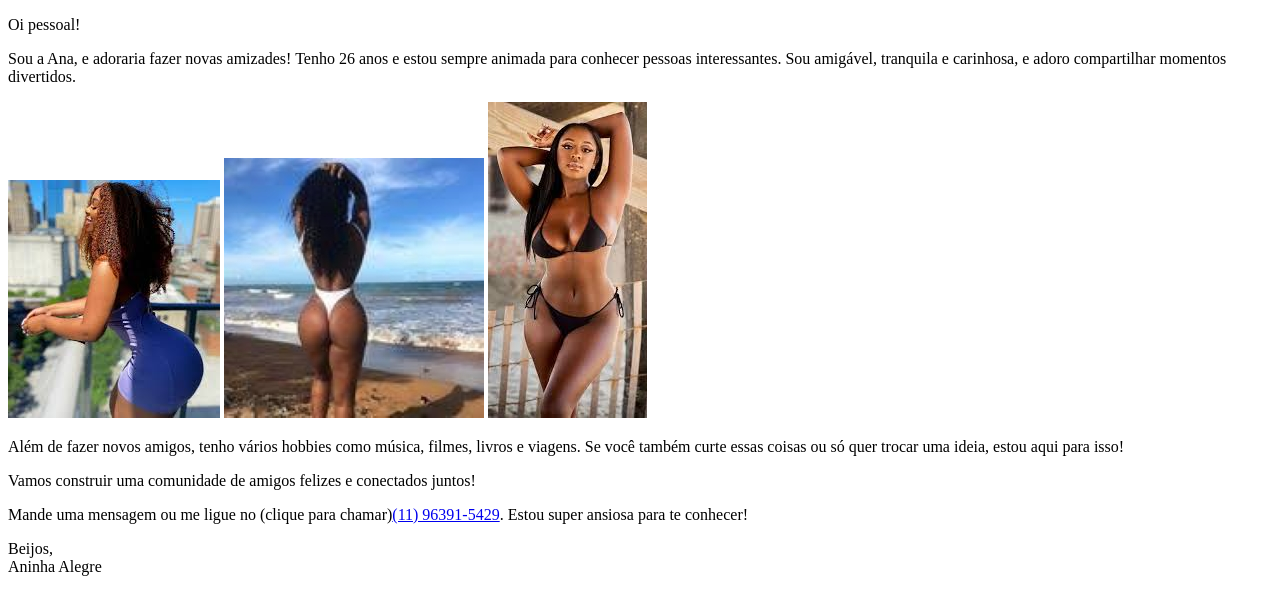
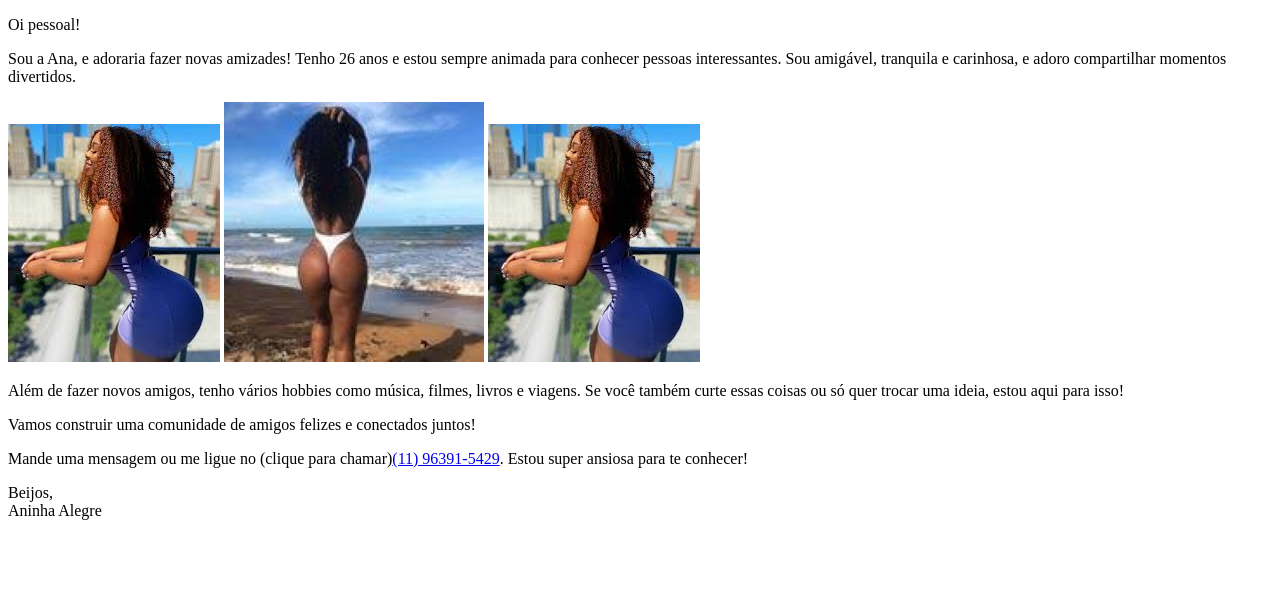
Before and after one commit to poderosaaninha/ana, a plain HTML site: page index.html in a window 1280 px wide. Drawn offline with Linux system fonts and the light colour scheme; files whose address does not match are found by name.

Commit message:
index.html

```diff
--- a/index.html
+++ b/index.html
@@ -11,9 +11,9 @@
 
     <p>Sou a Ana, e adoraria fazer novas amizades! Tenho 26 anos e estou sempre animada para conhecer pessoas interessantes. Sou amigável, tranquila e carinhosa, e adoro compartilhar momentos divertidos.</p>
 
-    <img src="C:\Users\Usuario\Desktop\1.jpg" alt="Foto de Aninha">
-    <img src="C:\Users\Usuario\Desktop\2.jpg" alt="Foto adicional 1">
-    <img src="C:\Users\Usuario\Desktop\3.jpg" alt="Foto adicional 2">
+    <img src="https://github.com/poderosaaninha/ana/blob/main/1.jpg?raw=true" alt="Foto de Aninha">
+    <img src="https://github.com/poderosaaninha/ana/blob/main/2.jpg?raw=true">
+    <img src="https://github.com/poderosaaninha/ana/blob/main/1.jpg?raw=true" alt="Foto adicional 2">
 
     <p>Além de fazer novos amigos, tenho vários hobbies como música, filmes, livros e viagens. Se você também curte essas coisas ou só quer trocar uma ideia, estou aqui para isso!</p>
 
```
